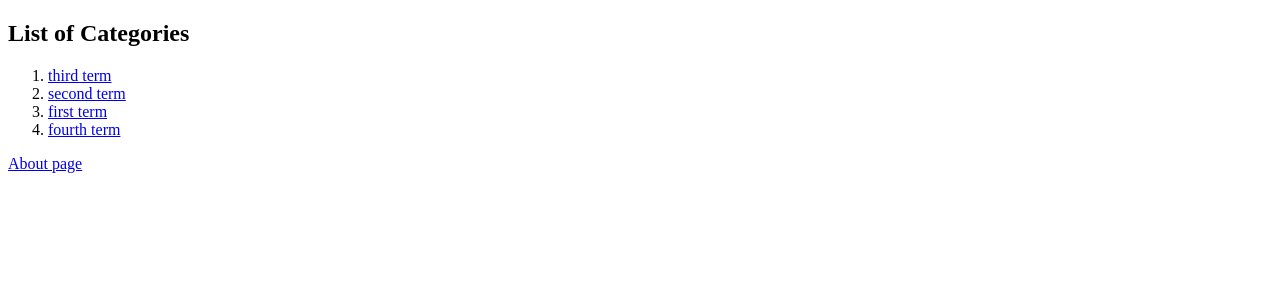
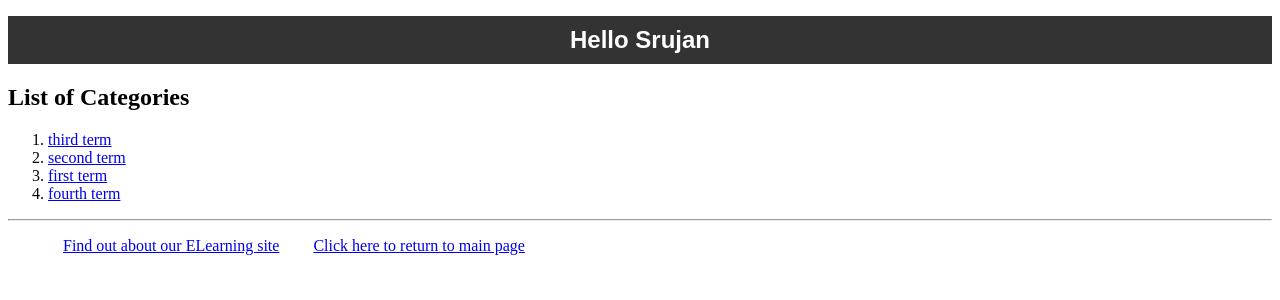
Before and after one commit to srujanoza/Distance_ed, a Django app: page /myappF23/ in a window 1280 px wide. Shown: the top 300 px of the page. Run offline with Django 4.2, Linux system fonts and the light colour scheme; data comes from the database, SQL or seed files in the repository.

Commit message:
Template Inheritance

```diff
--- /dev/null
+++ b/myappF23/static/style.css
@@ -0,0 +1,17 @@
+h1 {
+    background-color: #333; /* Change this to your desired background color */
+    color: #fff; /* Change this to your desired text color */
+    font-size: 24px; /* Change this to your desired font size */
+    font-family: Arial, sans-serif; /* Change this to your desired font family */
+    font-weight: bold; /* Change this to your desired font weight */
+    text-align: center; /* Change this to your desired text alignment */
+    padding: 10px; /* Add padding to the <h1> tags */
+}
+
+/* Style for the .hbar1 class */
+.hbar1 {
+    display: inline;
+    margin: 15px;
+    color: cadetblue;
+
+}
--- a/myappF23/views.py
+++ b/myappF23/views.py
@@ -9,14 +9,14 @@ def index(request):
         'category_list': category_list,
         'course_list': course_list,
     }
-    return render(request, 'myappF23/index0.html', context)
+    return render(request, 'myappF23/index.html', context)
 
 
 def about(request):
-    return render(request, 'myappF23/about0.html')
+    return render(request, 'myappF23/about.html')
 
 
 def detail(request, category_no):
     category = get_object_or_404(Category, pk=category_no)
     course_list = Course.objects.filter(categories=category)
-    return render(request, 'myappF23/details0.html', {'category': category, 'course_list': course_list})
+    return render(request, 'myappF23/details.html', {'category': category, 'course_list': course_list})
--- /dev/null
+++ b/templates/myappF23/about.html
@@ -0,0 +1,5 @@
+{% extends 'myappF23/base.html' %}
+{% block body_block %}
+    <h1>About Us</h1>
+    <p>This is a Distance Education Website! Search our Categories to find all available Courses.</p>
+{% endblock %}
--- /dev/null
+++ b/templates/myappF23/base.html
@@ -0,0 +1,22 @@
+<!DOCTYPE html>
+{% load static %}
+<html>
+ <head>
+ <link rel="stylesheet" type="text/css" href="{% static 'style.css'%}" />
+ <title>E-Learning WebApp - {% block title %}Welcome!{% endblock %}</title>
+ </head>
+ <body>
+ <div>
+ <h1>{% block myhdg %}Hello Srujan {% endblock %}</h1>
+ {% block body_block %}*** {% endblock %}
+ </div>
+ <hr />
+ <div>
+ <ul>
+ <li class="hbar1"><a href="/myappF23/about/">Find out about our ELearning site</a></li>
+ <li class="hbar1"><a href = "{% url 'myappF23:index' %}">Click here
+to return to main page</a><br/></li>
+ </ul>
+ </div>
+ </body>
+</html>
--- a/templates/myappF23/index0.html
+++ b/templates/myappF23/index.html
@@ -1,10 +1,5 @@
-<!DOCTYPE html>
-<html>
-<head lang="en">
-    <meta charset="UTF-8">
-    <title>E-Learning WebApp!</title>
-</head>
-<body>
+{% extends 'myappF23/base.html' %}
+{% block body_block %}
     {% if category_list %}
         <h2>List of Categories</h2>
         <ol>
@@ -16,6 +11,4 @@
     {% else %}
         <strong>There are no available categories!</strong>
     {% endif %}
-    <p><a href="{% url 'myappF23:about' %}">About page</a></p>
-</body>
-</html>
+{% endblock %}
```
Also changed, not shown: templates/myappF23/about0.html (deleted, +0 -12 lines), templates/myappF23/details.html (added, +9 -0 lines), templates/myappF23/details0.html (deleted, +0 -16 lines).
